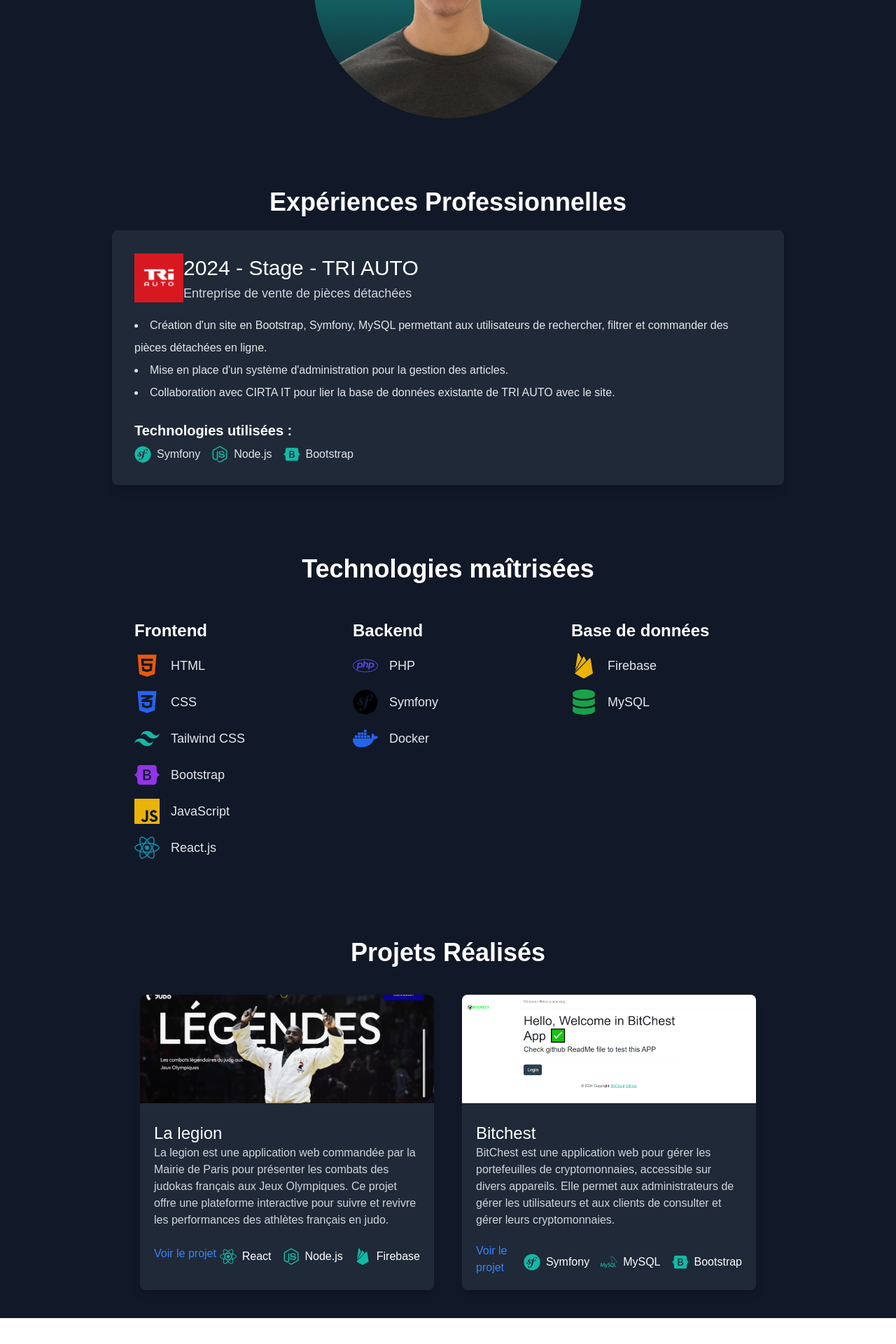
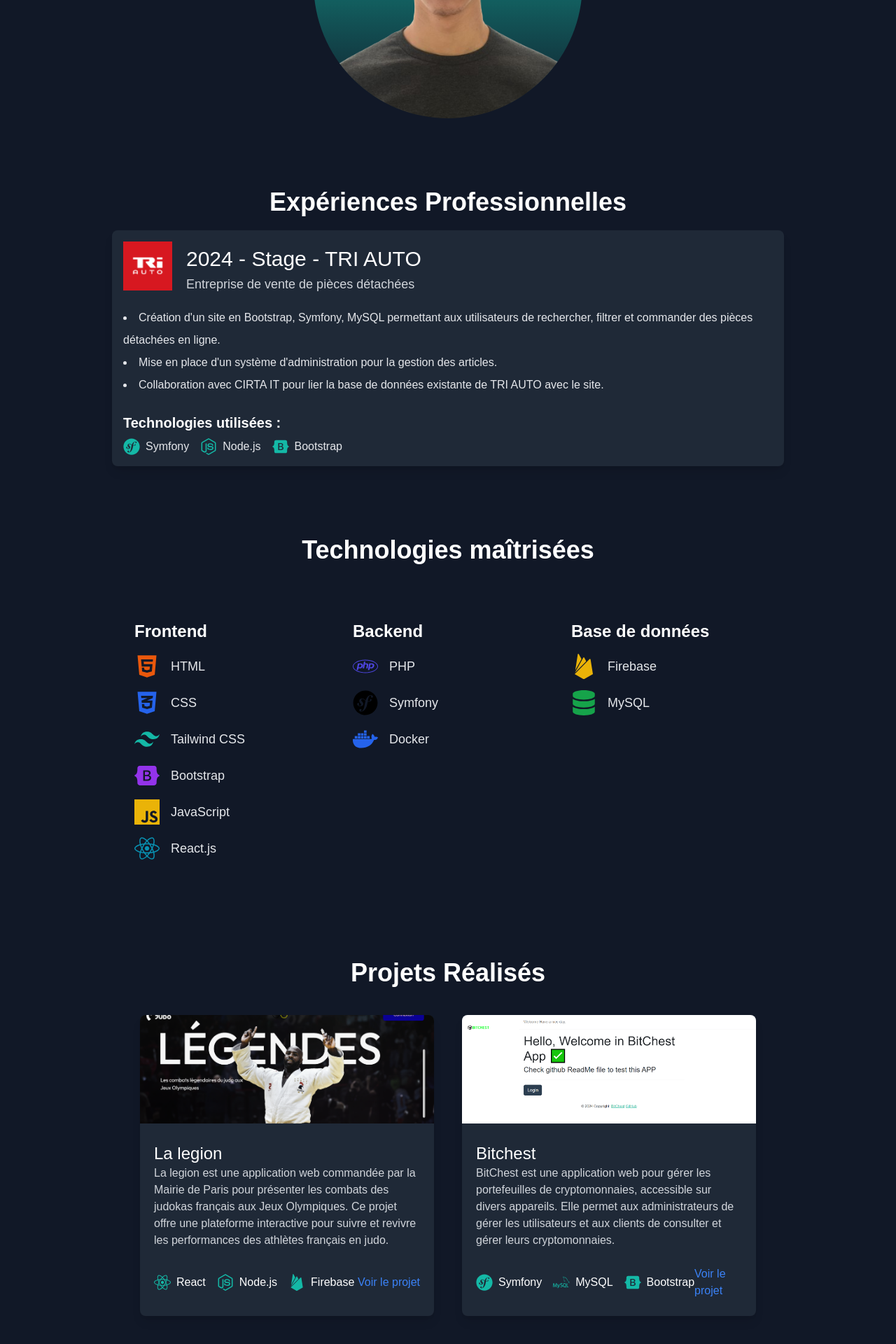
Before and after one commit to Malk2375/portfolio, a Next.js app: page / in a window 1280 px wide. Shown: the part 819-2739 px from the top of the page at 70% size. Before the commit the page ends 2702 px from the top, so only its background shows below. Built offline with nearby package versions, Linux system fonts and the light colour scheme.

Commit message:
deployment correction CSS

```diff
--- a/components/Experience.js
+++ b/components/Experience.js
@@ -8,9 +8,11 @@
       <h2 className="text-4xl font-bold py-5 dark:text-white text-center">
         Expériences Professionnelles
       </h2>
-      <div className="bg-white dark:bg-gray-800 p-8 rounded-lg shadow-lg">
+      <div className="bg-white dark:bg-gray-800 p-4 rounded-lg shadow-lg">
         <div className="flex items-center mb-4">
-          <Image src="/avatar-01.jpg" alt="Logo TRI AUTO" width={70} height={70}  className="w-20 h-20 mr-4 triauto"  />
+          <div className="triauto">
+            <Image src="/avatar-01.jpg" alt="Logo TRI AUTO" width={70} height={70} className="w-20 h-20 mr-4 " />
+          </div>
           <div>
             <h3 className="text-3xl py-1 dark:text-white">
               2024 - Stage - TRI AUTO
--- a/components/Projets.js
+++ b/components/Projets.js
@@ -44,19 +44,20 @@
               <p className="text-gray-700 dark:text-gray-300 mb-5">
                 {project.description}
               </p>
-              <div className="flex justify-between items-center">
+              <div className="flex justify-between items-center flex-col sm:flex-row">
+                <div className="flex space-x-4 my-4 text-gray-800 dark:text-gray-200">
+                  {project.technologies && Array.isArray(project.technologies) && project.technologies.map((tech, techIndex) => (
+                    <div key={techIndex} className="flex items-center">
+                      <tech.icon className="text-2xl text-teal-500 mr-2" />
+                      <span className={`text-white ${techIndex >= 0 ? 'hidden md:inline' : ''}`}>{tech.name}</span>
+                    </div>
+                  ))}
+                </div>
                 <a href={project.link} target="_blank" rel="noopener noreferrer" className="text-blue-500 hover:text-blue-400 transition duration-300 ease-in-out">
                   Voir le projet
                 </a>
-                <div className="flex space-x-4 mt-2 text-gray-800 dark:text-gray-200">
-                  {project.technologies && Array.isArray(project.technologies) && project.technologies.map((tech, techIndex) => (
-                    <div key={techIndex} className="flex items-center">
-                      <tech.icon className="text-2xl text-teal-500 mr-2" />
-                      <span className="text-white">{tech.name}</span>
-                    </div>
-                  ))}
-                </div>
               </div>
+
             </div>
           </div>
         ))}
--- a/components/Technologies.js
+++ b/components/Technologies.js
@@ -5,13 +5,13 @@
 
 export const Technologies = () => {
   return (
-    <section className="py-10">
+    <section className="py-10 flex flex-col">
       <h2 className="text-4xl font-bold py-5 dark:text-white text-center">
         Technologies maîtrisées
       </h2>
-      <div className="grid grid-cols-3 gap-10 p-8">
+      <div className="flex-col justify-center md:grid md:grid-cols-3 gap-10 p-8">
         {/* Frontend */}
-        <div>
+        <div className="my-7	">
           <h3 className="text-2xl font-semibold dark:text-white">Frontend</h3>
           <div className="space-y-4 mt-4">
             <div className="flex items-center space-x-4">
@@ -41,7 +41,7 @@
           </div>
         </div>
         {/* Backend */}
-        <div>
+        <div className="my-7	">
           <h3 className="text-2xl font-semibold dark:text-white">Backend</h3>
           <div className="space-y-4 mt-4">
             <div className="flex items-center space-x-4">
@@ -59,7 +59,7 @@
           </div>
         </div>
         {/* Base de données */}
-        <div>
+        <div className="my-7	">
           <h3 className="text-2xl font-semibold dark:text-white">Base de données</h3>
           <div className="space-y-4 mt-4">
             <div className="flex items-center space-x-4">
@@ -74,6 +74,7 @@
         </div>
       </div>
     </section>
+
   );
 };
 export default Technologies;
--- a/pages/index.js
+++ b/pages/index.js
@@ -47,12 +47,12 @@
               </li>
               <li>
                 <a
-                  className="bg-gradient-to-r from-cyan-500 to-teal-500 text-white px-4 py-2 border-none rounded-md ml-8"
+                  className="bg-gradient-to-r from-cyan-500 to-teal-500 text-white px-2 py-1 border-none rounded-md ml-8 text-sm md:text-base"
                   target="_blank"
                   href="https://drive.google.com/file/d/1vZRrdxtIPB2IdF4v8aaz0RPH0CMzn9VA/view?usp=sharing"
                   rel="noopener noreferrer"
                 >
-                  Curriculum vitae
+                  CV
                 </a>
               </li>
             </ul>
@@ -63,7 +63,7 @@
                 Bonjour, c&apos;est Malk
               </h1>
               <div className="typingtext">
-                <h2></h2>
+                <h2 className="typing-text text-sm md:text-base"></h2>
               </div>
             </div>
             <p className="text-md py-5 leading-8 text-gray-800 dark:text-gray-200 max-w-xl mx-auto md:text-xl">
--- a/styles/globals.css
+++ b/styles/globals.css
@@ -27,7 +27,7 @@
   display: flex;
   align-items: center;
   justify-content: center;
-  font-size: 5rem;
+  font-size: 2.5rem;
   color: aqua;
   height: 100px;
 }
@@ -47,6 +47,7 @@
   justify-content: center;
   width: 100%;
   height: 10rem;
+  font-size: 20px;
   /* background-color: #020412; */
 }
 /* .message{
```
